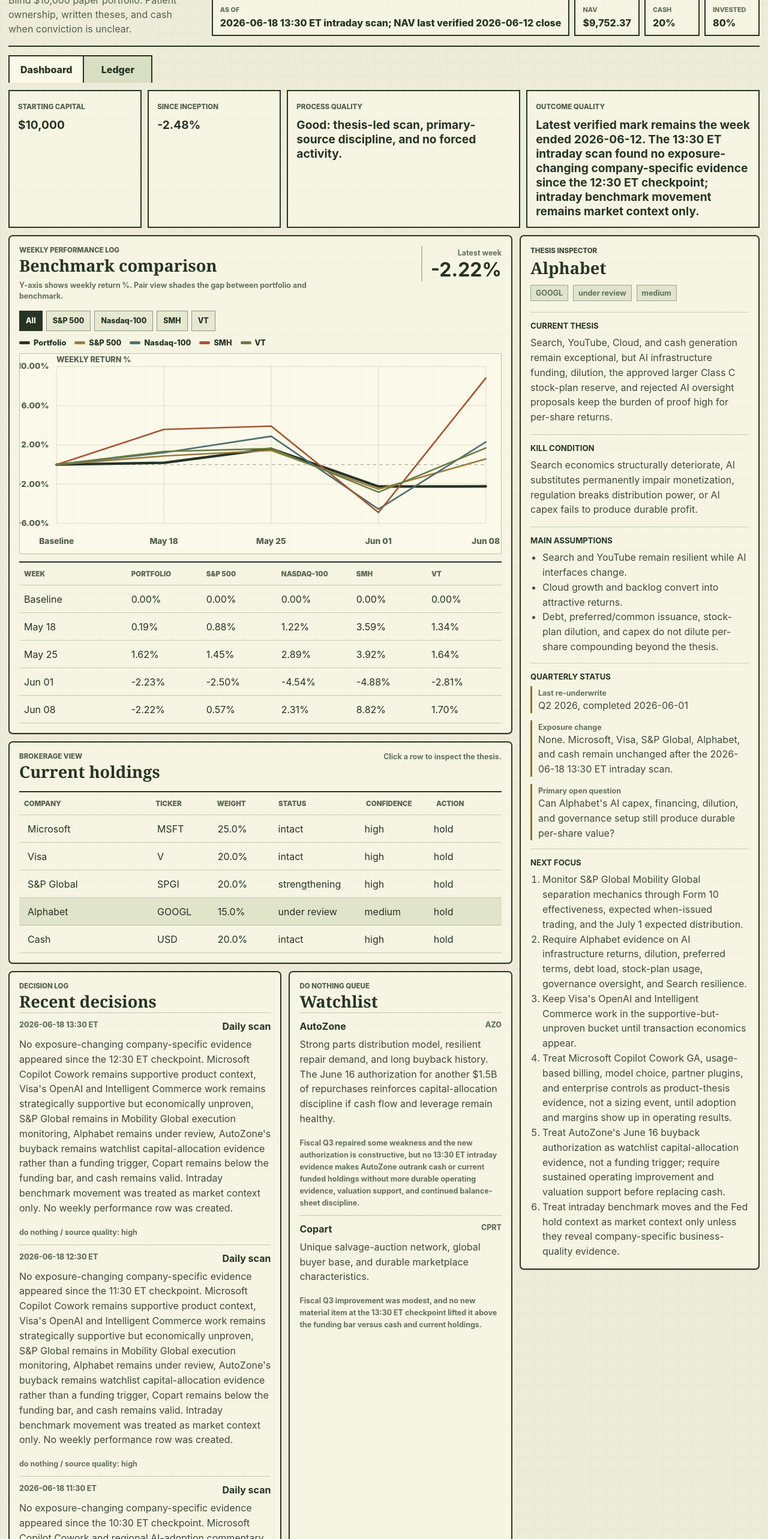
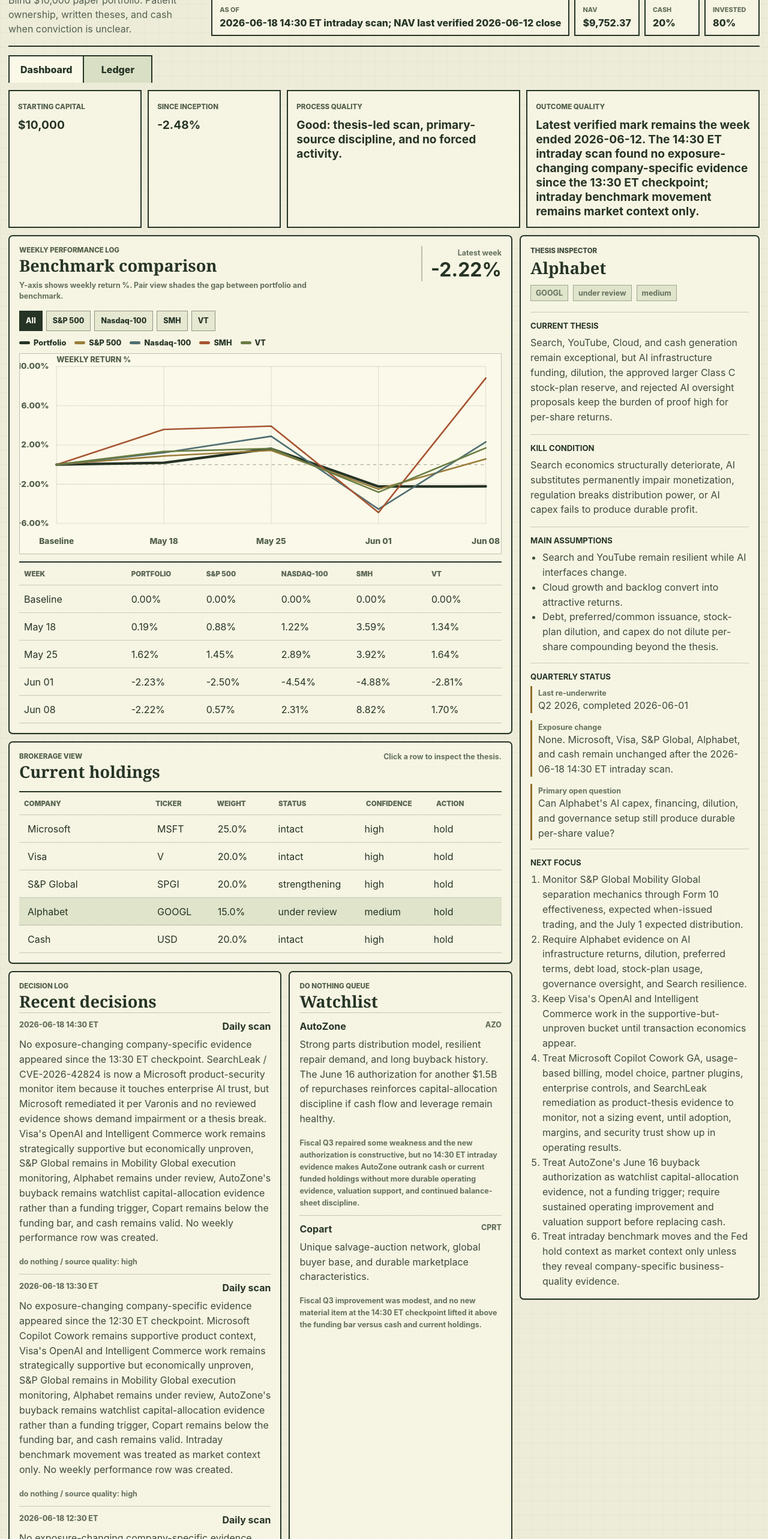
Before and after one commit to Tanaboonnnnn/Port-promax, a React (Vite) app: page / in a window 1280 px wide. Shown: the part 234-2800 px from the top of the page at 60% size. Built offline with nearby package versions, Linux system fonts and the light colour scheme.

Commit message:
Refresh portfolio scan for 2026-06-18 14:30 ET

```diff
--- a/src/data/portfolio.ts
+++ b/src/data/portfolio.ts
@@ -46,7 +46,7 @@
 export const portfolioSnapshot = {
   name: "Nick Portfolio Diary",
   mandate: "Blind $10,000 paper portfolio. Patient ownership, written theses, and cash when conviction is unclear.",
-  asOf: "2026-06-18 13:30 ET intraday scan; NAV last verified 2026-06-12 close",
+  asOf: "2026-06-18 14:30 ET intraday scan; NAV last verified 2026-06-12 close",
   localContext: "America/New_York",
   startingCapital: 10000,
   latestValue: 9752.37,
@@ -54,7 +54,7 @@
   inceptionReturn: -2.48,
   processQuality: "Good: thesis-led scan, primary-source discipline, and no forced activity.",
   outcomeQuality:
-    "Latest verified mark remains the week ended 2026-06-12. The 13:30 ET intraday scan found no exposure-changing company-specific evidence since the 12:30 ET checkpoint; intraday benchmark movement remains market context only.",
+    "Latest verified mark remains the week ended 2026-06-12. The 14:30 ET intraday scan found no exposure-changing company-specific evidence since the 13:30 ET checkpoint; intraday benchmark movement remains market context only.",
 };
 
 export const holdings: Holding[] = [
@@ -69,13 +69,14 @@
     entryPrice: 421.92,
     value: 2500,
     thesis:
-      "Core enterprise software, Azure scale, AI infrastructure demand, distribution, and cash generation make Microsoft the portfolio's clearest compounder. Copilot Cowork general availability, usage-based billing, model choice, partner plugins, and enterprise controls remain supportive product evidence, but not a sizing event yet.",
+      "Core enterprise software, Azure scale, AI infrastructure demand, distribution, and cash generation make Microsoft the portfolio's clearest compounder. Copilot Cowork general availability, usage-based billing, model choice, partner plugins, and enterprise controls remain supportive product evidence. CVE-2026-42824 / SearchLeak is now a product-security monitor item for enterprise AI trust after NVD recorded an M365 Copilot information-disclosure vulnerability and Varonis said Microsoft remediated it, but it is not a sizing event yet.",
     killCondition:
-      "Cloud or enterprise software durability weakens structurally, AI capex repeatedly fails to convert into profit, or management capital allocation becomes persistently undisciplined.",
+      "Cloud or enterprise software durability weakens structurally, repeated enterprise AI security failures impair customer trust, AI capex repeatedly fails to convert into profit, or management capital allocation becomes persistently undisciplined.",
     assumptions: [
       "Commercial cloud demand remains durable.",
       "AI products strengthen distribution and monetization instead of eroding free cash flow quality.",
       "Enterprise switching costs and bundled workflows remain hard to displace.",
+      "Microsoft can keep enterprise AI security tight enough that Copilot trust is not structurally impaired.",
     ],
   },
   {
@@ -147,7 +148,7 @@
     weight: 20,
     value: 2000,
     thesis:
-      "Cash is a deliberate position because the fifth idea did not clear the written-conviction bar. No 13:30 ET intraday evidence makes a watchlist name clearly superior to cash or the funded holdings.",
+      "Cash is a deliberate position because the fifth idea did not clear the written-conviction bar. No 14:30 ET intraday evidence makes a watchlist name clearly superior to cash or the funded holdings.",
     killCondition:
       "A business with clearer durability, valuation support, and written thesis quality outranks the optionality of cash.",
     assumptions: [
@@ -168,6 +169,14 @@
 
 export const recentDecisions: Decision[] = [
   {
+    date: "2026-06-18 14:30 ET",
+    action: "do nothing",
+    subject: "Daily scan",
+    sourceQuality: "high",
+    reason:
+      "No exposure-changing company-specific evidence appeared since the 13:30 ET checkpoint. SearchLeak / CVE-2026-42824 is now a Microsoft product-security monitor item because it touches enterprise AI trust, but Microsoft remediated it per Varonis and no reviewed evidence shows demand impairment or a thesis break. Visa's OpenAI and Intelligent Commerce work remains strategically supportive but economically unproven, S&P Global remains in Mobility Global execution monitoring, Alphabet remains under review, AutoZone's buyback remains watchlist capital-allocation evidence rather than a funding trigger, Copart remains below the funding bar, and cash remains valid. No weekly performance row was created.",
+  },
+  {
     date: "2026-06-18 13:30 ET",
     action: "do nothing",
     subject: "Daily scan",
@@ -183,14 +192,6 @@
     reason:
       "No exposure-changing company-specific evidence appeared since the 11:30 ET checkpoint. Microsoft Copilot Cowork remains supportive product context, Visa's OpenAI and Intelligent Commerce work remains strategically supportive but economically unproven, S&P Global remains in Mobility Global execution monitoring, Alphabet remains under review, AutoZone's buyback remains watchlist capital-allocation evidence rather than a funding trigger, Copart remains below the funding bar, and cash remains valid. Intraday benchmark movement was treated as market context only. No weekly performance row was created.",
   },
-  {
-    date: "2026-06-18 11:30 ET",
-    action: "do nothing",
-    subject: "Daily scan",
-    sourceQuality: "high",
-    reason:
-      "No exposure-changing company-specific evidence appeared since the 10:30 ET checkpoint. Microsoft Copilot Cowork and regional AI-adoption commentary remained supportive product context, not operating-result proof. Visa, S&P Global, Alphabet, AutoZone, Copart, and cash kept the same thesis status and sizing.",
-  },
 ];
 
 export const watchlist: WatchlistItem[] = [
@@ -201,7 +202,7 @@
     whyInteresting:
       "Strong parts distribution model, resilient repair demand, and long buyback history. The June 16 authorization for another $1.5B of repurchases reinforces capital-allocation discipline if cash flow and leverage remain healthy.",
     whyNotYet:
-      "Fiscal Q3 repaired some weakness and the new authorization is constructive, but no 13:30 ET intraday evidence makes AutoZone outrank cash or current funded holdings without more durable operating evidence, valuation support, and continued balance-sheet discipline.",
+      "Fiscal Q3 repaired some weakness and the new authorization is constructive, but no 14:30 ET intraday evidence makes AutoZone outrank cash or current funded holdings without more durable operating evidence, valuation support, and continued balance-sheet discipline.",
   },
   {
     company: "Copart",
@@ -209,13 +210,13 @@
     stance: "do nothing",
     whyInteresting: "Unique salvage-auction network, global buyer base, and durable marketplace characteristics.",
     whyNotYet:
-      "Fiscal Q3 improvement was modest, and no new material item at the 13:30 ET checkpoint lifted it above the funding bar versus cash and current holdings.",
+      "Fiscal Q3 improvement was modest, and no new material item at the 14:30 ET checkpoint lifted it above the funding bar versus cash and current holdings.",
   },
 ];
 
 export const quarterlyStatus = [
   { label: "Last re-underwrite", value: "Q2 2026, completed 2026-06-01" },
-  { label: "Exposure change", value: "None. Microsoft, Visa, S&P Global, Alphabet, and cash remain unchanged after the 2026-06-18 13:30 ET intraday scan." },
+  { label: "Exposure change", value: "None. Microsoft, Visa, S&P Global, Alphabet, and cash remain unchanged after the 2026-06-18 14:30 ET intraday scan." },
   { label: "Primary open question", value: "Can Alphabet's AI capex, financing, dilution, and governance setup still produce durable per-share value?" },
 ];
 
@@ -223,7 +224,7 @@
   "Monitor S&P Global Mobility Global separation mechanics through Form 10 effectiveness, expected when-issued trading, and the July 1 expected distribution.",
   "Require Alphabet evidence on AI infrastructure returns, dilution, preferred terms, debt load, stock-plan usage, governance oversight, and Search resilience.",
   "Keep Visa's OpenAI and Intelligent Commerce work in the supportive-but-unproven bucket until transaction economics appear.",
-  "Treat Microsoft Copilot Cowork GA, usage-based billing, model choice, partner plugins, and enterprise controls as product-thesis evidence, not a sizing event, until adoption and margins show up in operating results.",
+  "Treat Microsoft Copilot Cowork GA, usage-based billing, model choice, partner plugins, enterprise controls, and SearchLeak remediation as product-thesis evidence to monitor, not a sizing event, until adoption, margins, and security trust show up in operating results.",
   "Treat AutoZone's June 16 buyback authorization as watchlist capital-allocation evidence, not a funding trigger; require sustained operating improvement and valuation support before replacing cash.",
   "Treat intraday benchmark moves and the Fed hold context as market context only unless they reveal company-specific business-quality evidence.",
 ];
```
